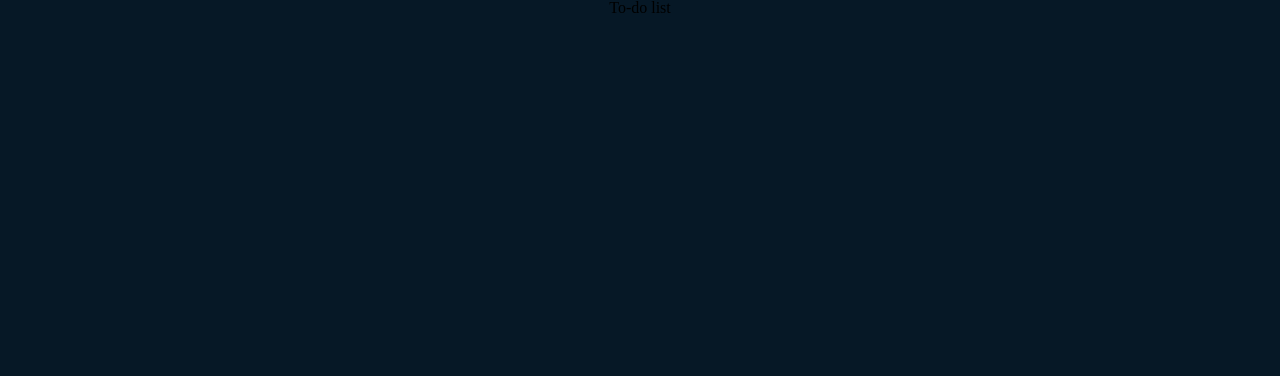
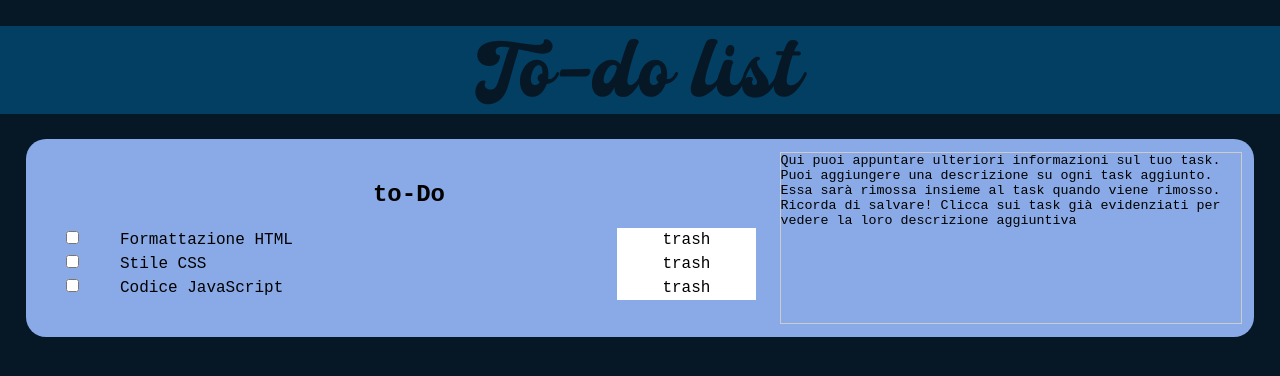
Before and after one commit to Vikappa/Giorno-13, a plain HTML site: page index.html in a window 1280 px wide. Drawn offline with Linux system fonts and the light colour scheme; files that its build step writes are made by us from their sources; a web font is replaced by a local one.

Commit message:
Inizio stesura struttura

```diff
--- a/index.html
+++ b/index.html
@@ -15,6 +15,49 @@
         <h1>To-do list</h1>
     </header>
 
+    <main>
+        <div id="div_table">
+            <table id="toDoList">
+                <caption>to-Do</caption>
+                <tbody>
+                    <tr>
+                        <td><input type="checkbox" id="checkStruttura"></td>
+                        <td><label for="checkStruttura">Formattazione HTML</label></td>
+                        <td>
+                            <p class="trashIcon">trash</p>
+                        </td>
+                    </tr>
+                    <tr>
+                        <td><input type="checkbox" id="checkStyle"></td>
+                        <td><label for="checkStyle">Stile CSS</label></td>
+                        <td>
+                            <p class="trashIcon">trash</p>
+                        </td>
+                    </tr>
+                    <tr>
+                        <td><input type="checkbox" id="checkCodice"></td>
+                        <td><label for="checkCodice">Codice JavaScript</label></td>
+                        <td>
+                            <p class="trashIcon">trash</p>
+                        </td>
+                    </tr>
+                </tbody>
+            </table>
+        </div>
+        <div id="side_div">
+            <textarea
+                id="sideDesk">Qui puoi appuntare ulteriori informazioni sul tuo task. Puoi aggiungere una descrizione su ogni task aggiunto. Essa sarà rimossa insieme al task quando viene rimosso. Ricorda di salvare! Clicca sui task già evidenziati per vedere la loro descrizione aggiuntiva</textarea>
+        </div>
+    </main>
+
+    <aside>
+
+    </aside>
+
+    <footer>
+
+    </footer>
+
     <script src="./script/scripts.js"></script>
 </body>
 
--- a/style.css
+++ /dev/null
@@ -1,4 +0,0 @@
-body {
-    text-align: center;
-    background-color: #061826;
-}
--- /dev/null
+++ b/style/style.css
@@ -0,0 +1,76 @@
+@import url('https://fonts.googleapis.com/css2?family=PT+Mono&display=swap');
+
+@font-face {
+    font-family: 'Scripto-2OR2v';
+    src: url('../assets/Scripto-2OR2v.ttf') format('woff');
+}
+
+body {
+    background-color: #061826;
+}
+
+header {
+    text-align: center;
+    background-color: #033f63;
+}
+
+header h1 {
+    font-family: 'Scripto-2OR2v';
+    font-size: 5em;
+    padding-top: 8px;
+    margin: 2% 0%;
+    color: #061826;
+}
+
+main {
+    background-color: #89aae6;
+    margin: 0 2%;
+    border-radius: 20px;
+    height: 100%;
+    font-family: 'PT Mono', monospace;
+    display: flex;
+    padding: 1%;
+}
+
+#toDoList {
+    line-height: 1.5em;
+}
+
+.trashIcon {
+    background-color: white;
+    display: flex;
+    align-items: center;
+    justify-content: center;
+    text-align: center;
+}
+
+#toDoList caption {
+    font-size: 1.5em;
+    font-weight: 600;
+    padding: 1% 0 3% 0;
+}
+
+#div_table {
+    display: flex;
+    flex-direction: column;
+    width: 60%;
+    padding: 2%;
+}
+
+#side_div {
+    display: flex;
+    width: 40%;
+    line-height: 1.5em;
+}
+
+#sideDesk {
+    width: 100%;
+    box-sizing: border-box;
+    background-color: transparent;
+    border: 1px solid #ccc;
+    margin: 0;
+    padding: 0;
+    resize: none;
+}
+
+#div_table {}
```
Also changed, not shown: assets/Scripto-2OR2v.ttf (added).
